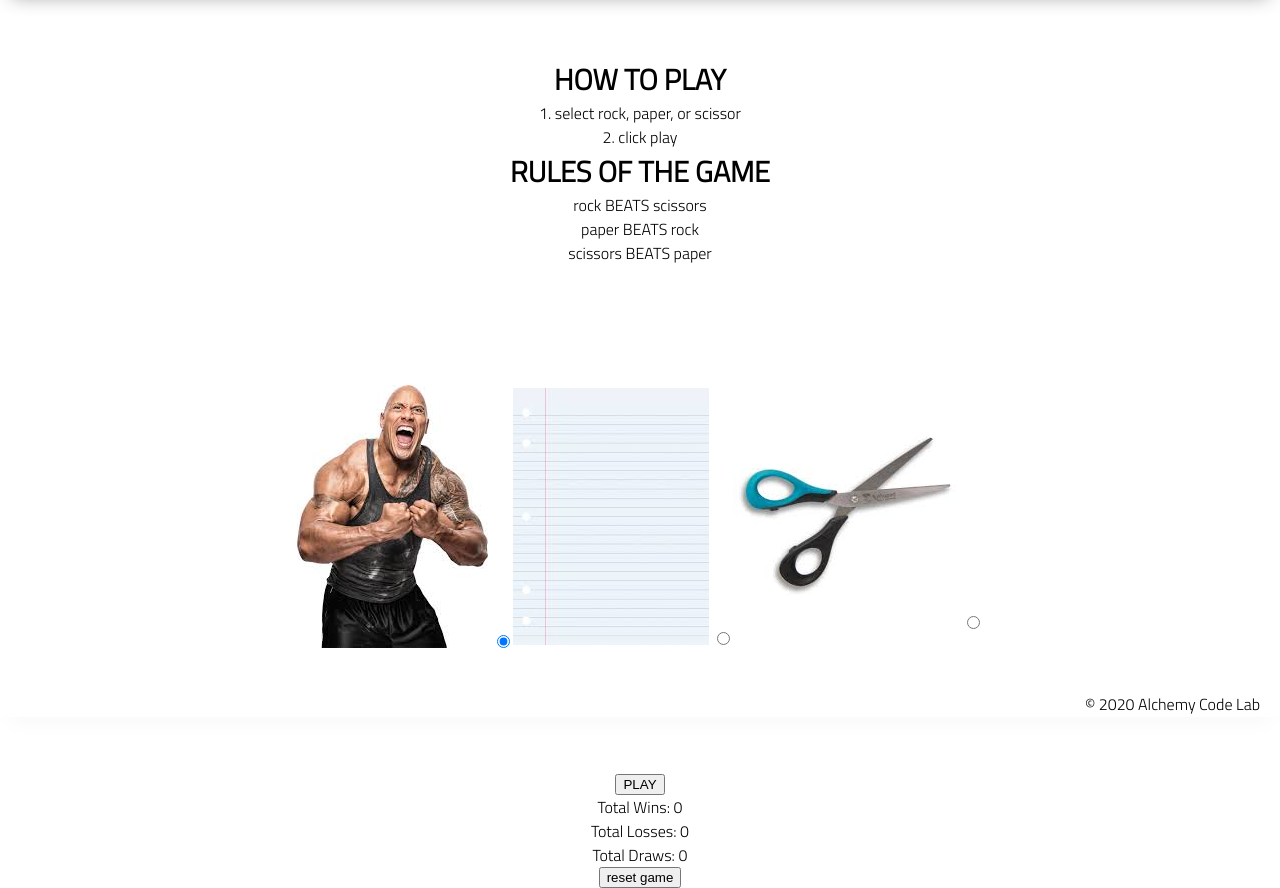
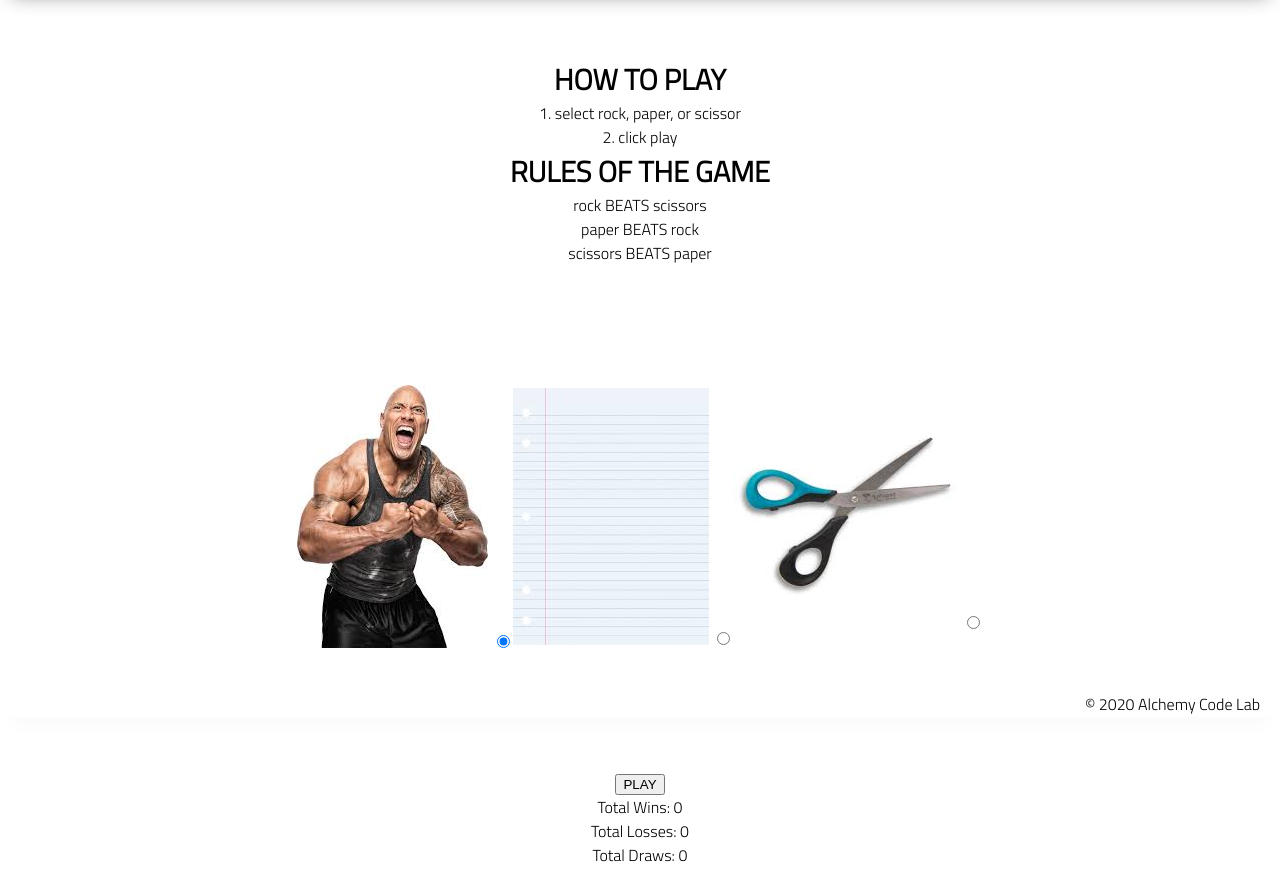
Before and after one commit to trianacerda/lab-03-rock-paper-scissors, a plain HTML site: page index.html in a window 1280 px wide. Shown: the part 83-971 px from the top of the page. After the commit the page ends 950 px from the top, so only its background shows below. Drawn offline with Linux system fonts and the light colour scheme.

Commit message:
removed reset btn

```diff
--- a/index.html
+++ b/index.html
@@ -61,12 +61,10 @@
         <div>Total Wins: <span id='total-wins'>0</span></div>
         <div>Total Losses: <span id='total-losses'>0</span></div>
         <div>Total Draws: <span id='total-draws'>0</span></div>
-        <button id='reset-btn'>reset game</button>
     </main>
     <footer>
         <div class="copy gutter-right">&copy; 2020 Alchemy Code Lab</div>
     </footer>
-
     <script type="module" src="./app.js"></script>
 </body>
 
--- a/styles/home.css
+++ b/styles/home.css
@@ -3,7 +3,3 @@
     display: flex;
     flex-direction: row;
 }
-
-/* input[type="radio"] {
-    display: none;
-} */
```
